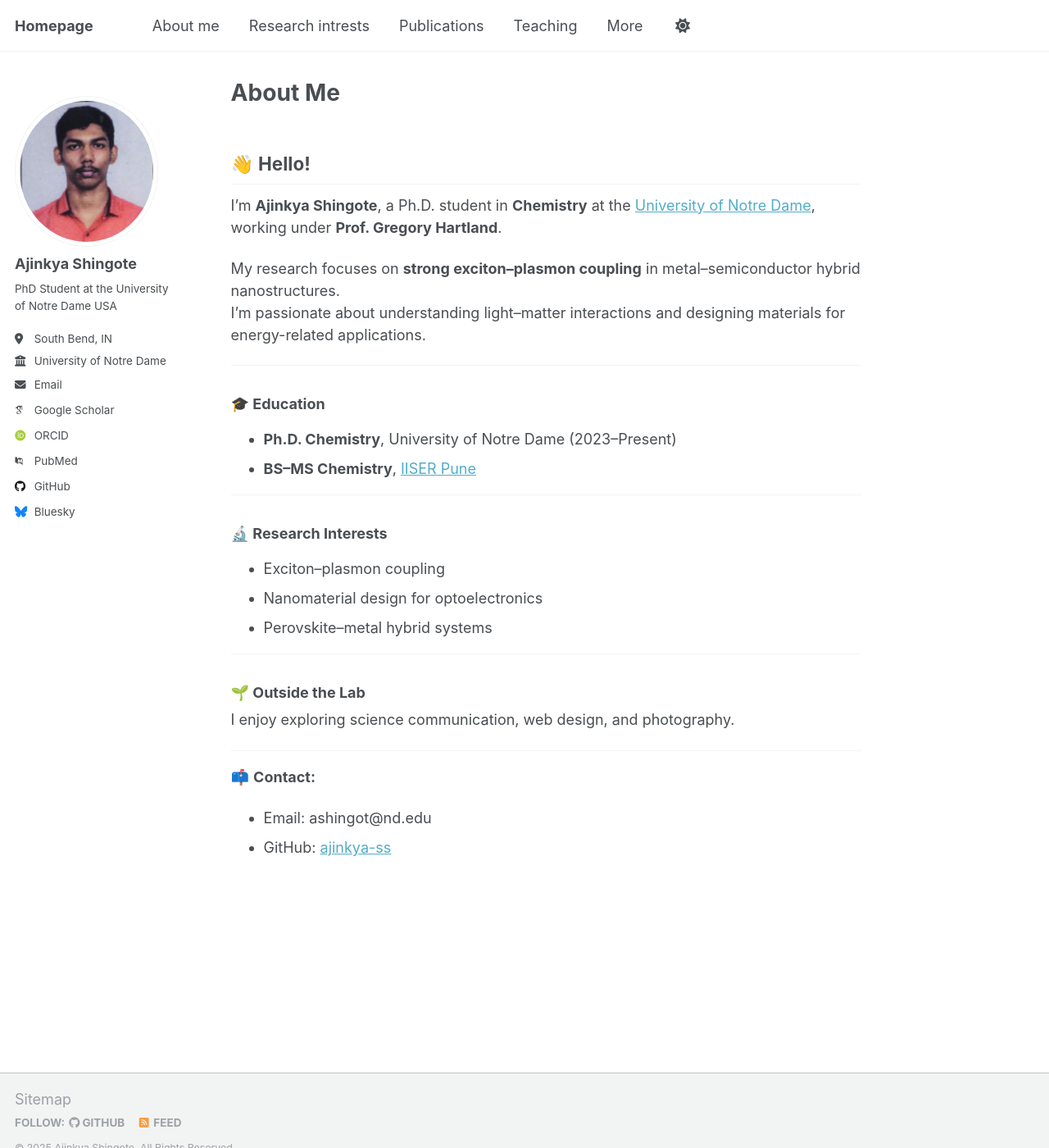
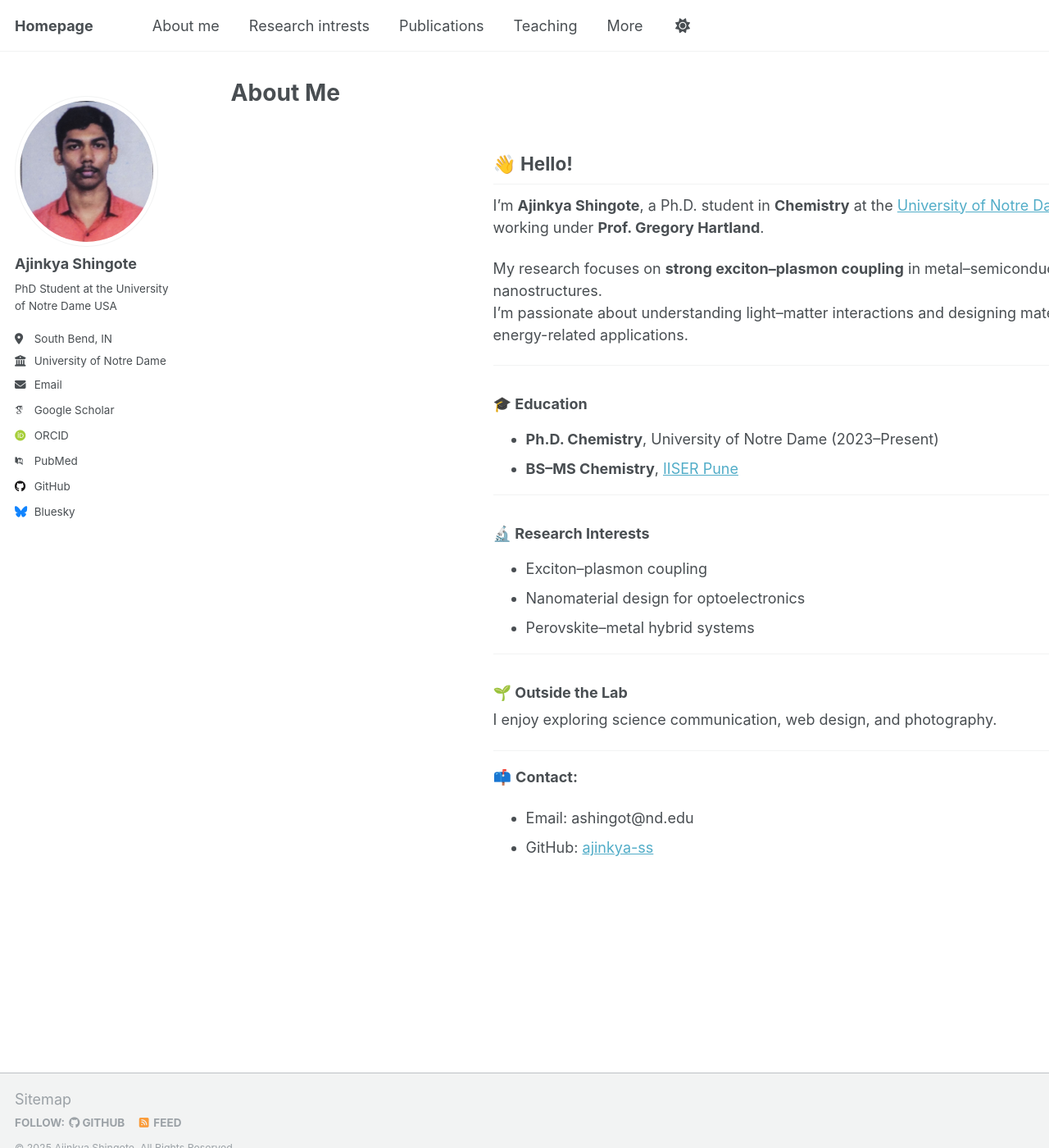
Before and after one commit to ajinkya-ss/ajinkya-ss, a Jekyll site: the page built from _pages/aboutme.md, in a window 1280 px wide and 1400 px high. Shown: the whole window at 82% size. Built offline with Jekyll 4.4.1, drawn with Linux system fonts in a browser that asks for light colours; some web fonts are replaced; a script that is not in the unit is left out.

Commit message:
Update aboutme.md

```diff
--- a/_pages/aboutme.md
+++ b/_pages/aboutme.md
@@ -5,6 +5,12 @@ permalink: /aboutme/
 author_profile: true
 classes: wide
 ---
+<style>
+.page__content {
+    margin-left: 320px !important; /* adjust spacing */
+    max-width: 850px;
+}
+</style>
 
 ## 👋 Hello!
 
```
